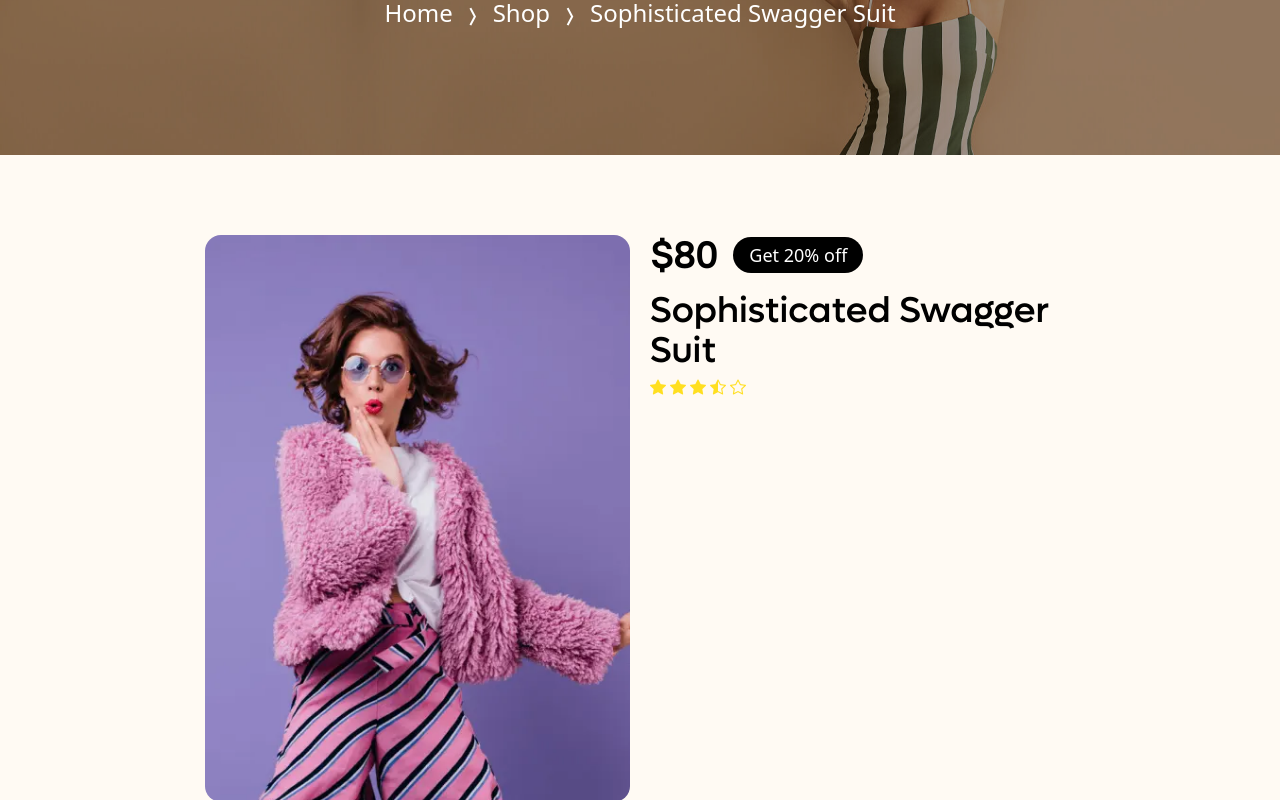
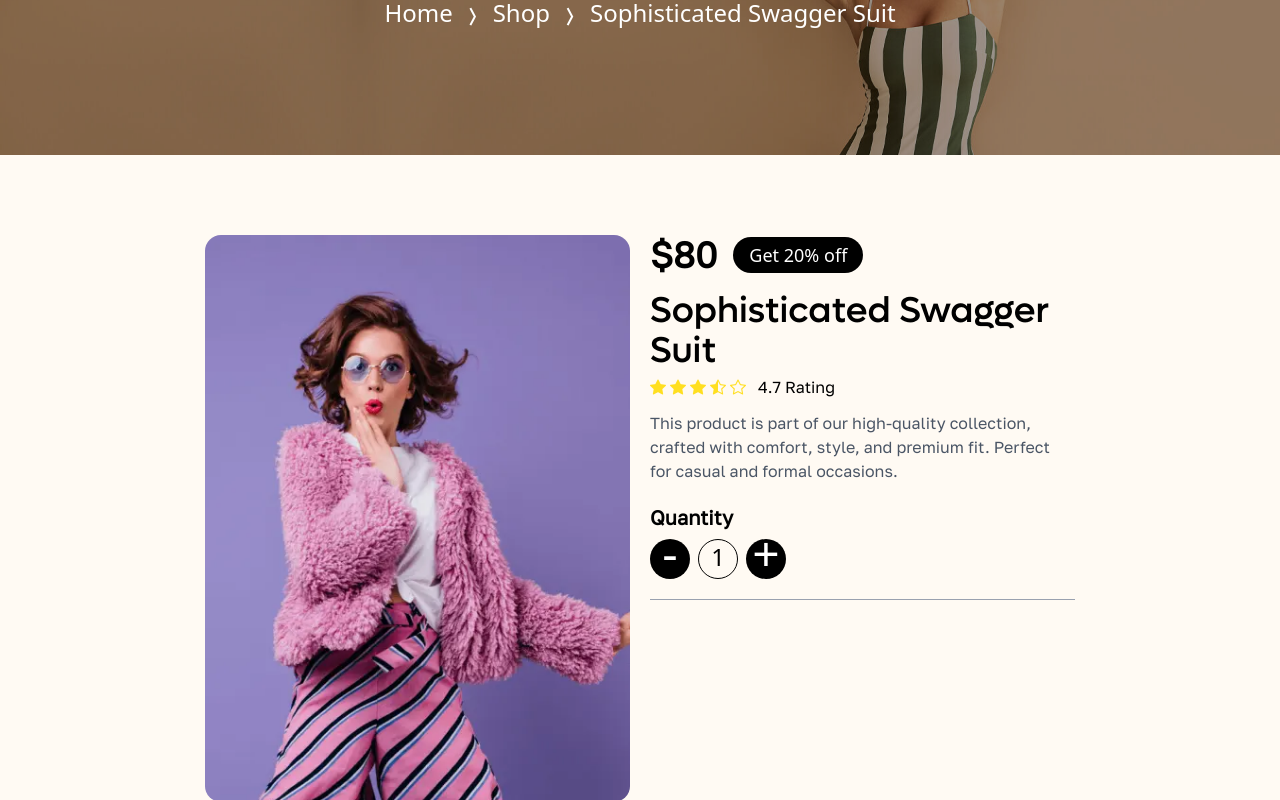
Before and after one commit to Jisap/next16-ecommerce-frontend, a Next.js app: page /UI-Components/Shop/1 in a window 1280 px wide. Shown: the part 402-1202 px from the top of the page. Built offline with nearby package versions, Linux system fonts and the light colour scheme.

Commit message:
feat: Add dynamic product details page with quantity selection and product information display.

```diff
--- a/app/UI-Components/Shop/[id]/page.tsx
+++ b/app/UI-Components/Shop/[id]/page.tsx
@@ -79,6 +79,38 @@ const ProductDetailsPage = () => {
                     <i className="bi bi-star-half text-yellow-300"></i>
                     <i className="bi bi-star text-yellow-300"></i>
                   </div>
+
+                  <p className="GolosText">4.7 Rating</p>
+                </div>
+
+                <p className="text-gray-600 GolosText">
+                  This product is part of our high-quality collection, crafted with comfort, style, and premium fit. Perfect for casual and formal occasions.
+                </p>
+
+                <div className="flex items-center gap-10 my-5 border-b border-gray-400 pb-5">
+                  <div>
+                    <h2 className="GolosText text-xl font-semibold mb-2">Quantity</h2>
+
+                    <div className="flex items-center gap-2">
+                      <span
+                        onClick={() => quantity > 1 && setQuantity(quantity - 1)}
+                        className="w-10 h-10 bg-black text-white rounded-full flex justify-center items-center text-5xl pb-3 cursor-pointer"
+                      >
+                        -
+                      </span>
+
+                      <span className="w-10 h-10 border rounded-full flex justify-center items-center text-center text-2xl pb-1">
+                        {quantity}
+                      </span>
+
+                      <span
+                        onClick={() => setQuantity(quantity + 1)}
+                        className="w-10 h-10 bg-black text-white rounded-full flex justify-center items-center text-5xl pb-3 cursor-pointer"
+                      >
+                        +
+                      </span>
+                    </div>
+                  </div>
                 </div>
               </div>
             </div>
```
